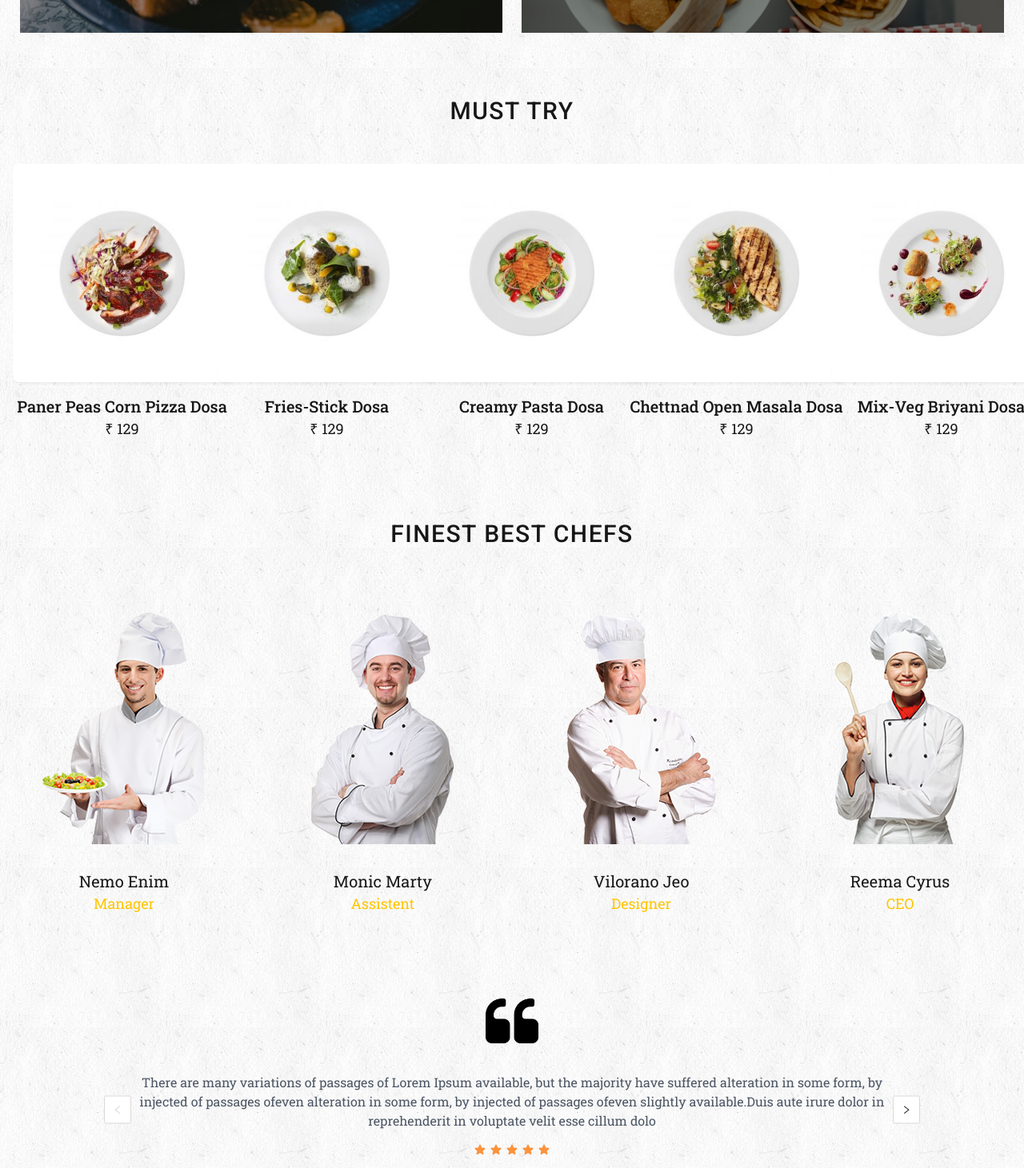
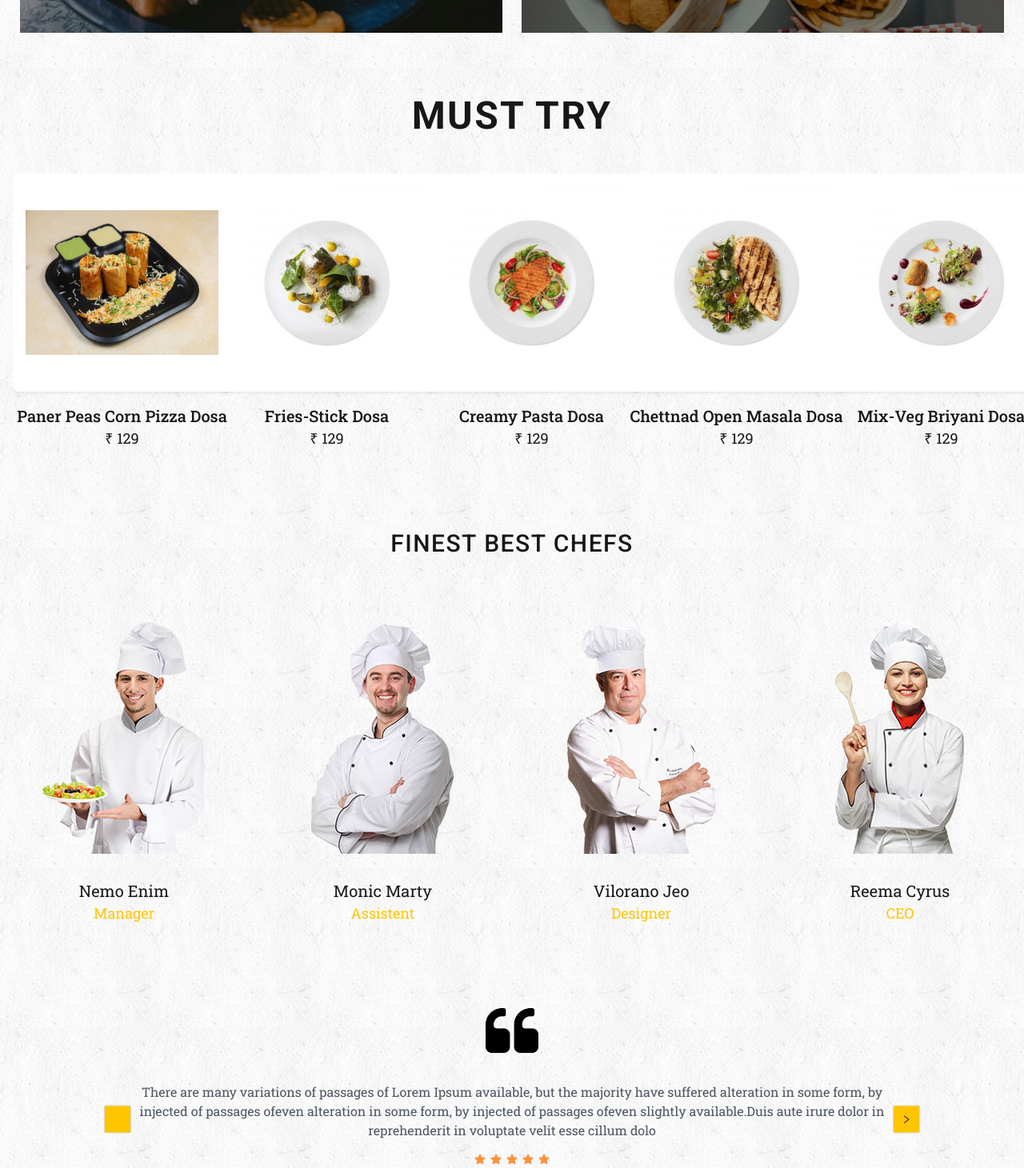
Before and after one commit to mdtaju/d99-restaurant, a Next.js app: page / in a window 1280 px wide. Shown: the part 2220-3681 px from the top of the page at 80% size. Built offline with nearby package versions, Linux system fonts and the light colour scheme.

Commit message:
arrow and image update on live meeting

```diff
--- a/src/components/must-try/index.tsx
+++ b/src/components/must-try/index.tsx
@@ -43,7 +43,7 @@ const MustTry = () => {
     <div className="py-[50px]">
       <div className="container mx-auto">
         <h2
-          className={`text-2xl lg:text-3xl font-medium text-center uppercase tracking-wider ${roboto.className}`}>
+          className={`text-2xl lg:text-5xl font-semibold text-center uppercase tracking-wider ${roboto.className}`}>
           Must Try
         </h2>
         <div className="px-4 lg:px-0 mt-12">
--- a/src/components/ui/Carousel/CarouselArrows.tsx
+++ b/src/components/ui/Carousel/CarouselArrows.tsx
@@ -11,7 +11,7 @@ const CarouselPreviousBtn = (props: propsTypes) => {
     <button
       aria-label="previous-button"
       onClick={onClick}
-      className={`absolute left-0 md:left-[-40px] top-[50%] translate-y-[-50%] p-[10px] border border-[#D9D9D9] rounded-[2px] z-10 bg-white`}>
+      className={`absolute left-0 md:left-[-40px] top-[50%] translate-y-[-50%] p-[10px] border border-[#D9D9D9] rounded-[2px] z-10 bg-themePrimary`}>
       <svg
         width="12"
         height="13"
@@ -20,7 +20,9 @@ const CarouselPreviousBtn = (props: propsTypes) => {
         xmlns="http://www.w3.org/2000/svg">
         <path
           d="M8.83962 2.82086V1.78559C8.83962 1.69586 8.7365 1.6463 8.66685 1.70121L2.62935 6.41684C2.57805 6.45673 2.53655 6.50781 2.50799 6.56619C2.47944 6.62456 2.4646 6.68869 2.4646 6.75367C2.4646 6.81865 2.47944 6.88278 2.50799 6.94115C2.53655 6.99953 2.57805 7.05061 2.62935 7.0905L8.66685 11.8061C8.73783 11.861 8.83962 11.8115 8.83962 11.7218V10.6865C8.83962 10.6209 8.80882 10.5579 8.75792 10.5177L3.93649 6.75434L8.75792 2.98961C8.80882 2.94943 8.83962 2.88648 8.83962 2.82086Z"
-          fill={`${className.includes("slick-disabled") ? "#D9D9D9" : "black"}`}
+          fill={`${
+            className.includes("slick-disabled") ? "text-gray-600" : "black"
+          }`}
         />
       </svg>
     </button>
@@ -33,7 +35,7 @@ const CarouselNextBtn = (props: propsTypes) => {
     <button
       aria-label="next-button"
       onClick={onClick}
-      className={`absolute right-0 md:right-[-40px] top-[50%] translate-y-[-50%] p-[10px] border border-[#D9D9D9] rounded-[2px] z-10 bg-white`}>
+      className={`absolute right-0 md:right-[-40px] top-[50%] translate-y-[-50%] p-[10px] border border-[#D9D9D9] rounded-[2px] z-10 bg-themePrimary`}>
       <svg
         width="12"
         height="13"
@@ -42,7 +44,9 @@ const CarouselNextBtn = (props: propsTypes) => {
         xmlns="http://www.w3.org/2000/svg">
         <path
           d="M9.39777 6.41744L3.36027 1.70182C3.34449 1.6894 3.32553 1.68168 3.30557 1.67955C3.2856 1.67742 3.26544 1.68096 3.2474 1.68977C3.22936 1.69859 3.21417 1.71231 3.20357 1.72936C3.19298 1.74642 3.18741 1.76612 3.1875 1.78619V2.82146C3.1875 2.88709 3.2183 2.95003 3.2692 2.99021L8.09063 6.75494L3.2692 10.5197C3.21697 10.5599 3.1875 10.6228 3.1875 10.6884V11.7237C3.1875 11.8134 3.29063 11.863 3.36027 11.8081L9.39777 7.09245C9.44908 7.05242 9.4906 7.00121 9.51915 6.94273C9.5477 6.88425 9.56254 6.82003 9.56254 6.75494C9.56254 6.68986 9.5477 6.62564 9.51915 6.56716C9.4906 6.50868 9.44908 6.45747 9.39777 6.41744Z"
-          fill={`${className.includes("slick-disabled") ? "#D9D9D9" : "black"}`}
+          fill={`${
+            className.includes("slick-disabled") ? "text-gray-600" : "black"
+          }`}
           fillOpacity="0.85"
         />
       </svg>
--- a/src/data/index.ts
+++ b/src/data/index.ts
@@ -1181,7 +1181,7 @@ export const menuData: MenuCategory[] = [
 export const mustTryItems: MustTryItemType[] = [
   {
     name: "Paner Peas Corn Pizza Dosa",
-    imgPath: "/images/slide-1.jpg",
+    imgPath: "/images/file.jpg",
     price: 129,
   },
   {
```
Also changed, not shown: public/images/file.jpg (added).
